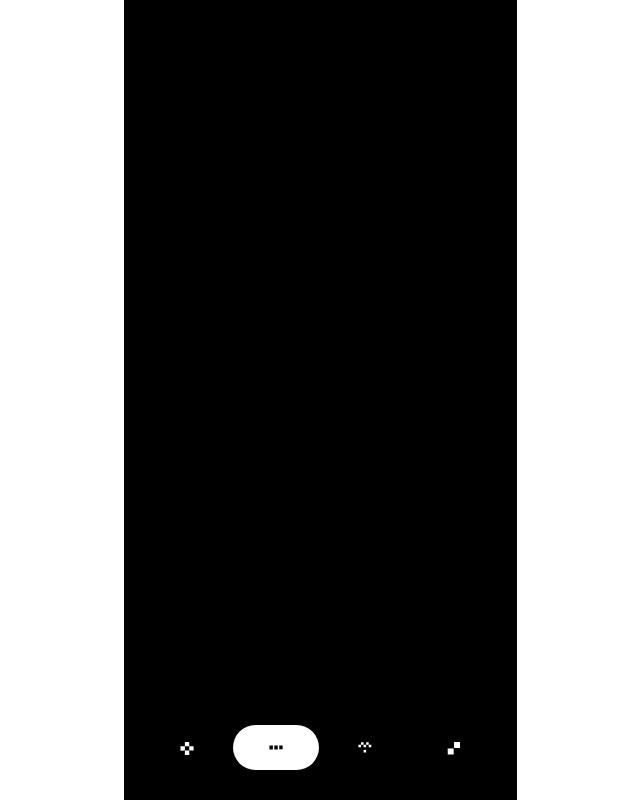
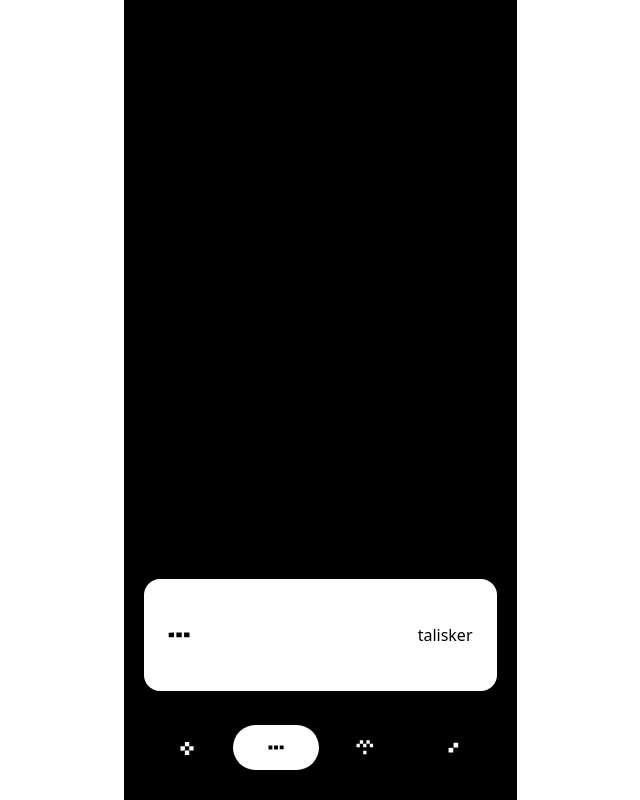
Before and after one commit to mmoengg/whiary, a Next.js app: page /lists in a window 1280 px wide. Shown: the whole page, without its empty margins (320-960 px from the left). Built offline with nearby package versions, Linux system fonts and the light colour scheme.

Commit message:
fix: gnb icon 크기 변경, 각 페이지 연동

```diff
--- /dev/null
+++ b/components/lists/list-item/ListItem.jsx
@@ -0,0 +1,12 @@
+import Image from 'next/image';
+
+export default function ListItem() {
+	return (
+		<div className="w-full h-28 p-6 rounded-2xl bg-white flex items-center justify-between">
+			<div>
+				<Image src="/images/svg/i-list.svg" width={22} height={22} alt="list" />
+			</div>
+			<div>talisker</div>
+		</div>
+	);
+}
--- /dev/null
+++ b/components/lists/list-list/List.jsx
@@ -0,0 +1,9 @@
+import ListItem from '../list-item/ListItem';
+
+export default function List() {
+	return (
+		<>
+			<ListItem />
+		</>
+	);
+}
--- a/components/mains/main-tried/Tried.jsx
+++ b/components/mains/main-tried/Tried.jsx
@@ -7,21 +7,21 @@ export default function Tried() {
 			<ul className="flex flex-col gap-2 overflow-auto">
 				<li className="flex items-center justify-between">
 					<div className="flex items-center gap-3">
-						<Image src="/images/food/food1.jpg" width={40} height={40} alt="food1" className="rounded-2xl bg-white" />
+						<Image src="/images/svg/i-plus.svg" width={40} height={40} alt="" className="rounded-2xl bg-white" />
 						<p className="text-xs">Talisker</p>
 					</div>
 					<div className="w-[35px] h-[35px] text-secondary-900 text-xs border border-secondary-900 rounded-full flex items-center justify-center">5</div>
 				</li>
 				<li className="flex items-center justify-between">
 					<div className="flex items-center gap-3">
-						<Image src="/images/food/food1.jpg" width={40} height={40} alt="food1" className="rounded-2xl bg-white" />
+						<Image src="/images/svg/i-plus.svg" width={40} height={40} alt="" className="rounded-2xl bg-white" />
 						<p className="text-xs">Maker’s Mark</p>
 					</div>
 					<div className="w-[35px] h-[35px] text-secondary-900 text-xs border border-secondary-900 rounded-full flex items-center justify-center">5</div>
 				</li>
 				<li className="flex items-center justify-between">
 					<div className="flex items-center gap-3">
-						<Image src="/images/food/food1.jpg" width={40} height={40} alt="food1" className="rounded-2xl bg-white" />
+						<Image src="/images/svg/i-plus.svg" width={40} height={40} alt="" className="rounded-2xl bg-white" />
 						<p className="text-xs">The Balvenie</p>
 					</div>
 					<div className="w-[35px] h-[35px] text-secondary-900 text-xs border border-secondary-900 rounded-full flex items-center justify-center">5</div>
--- a/layouts/Layout.jsx
+++ b/layouts/Layout.jsx
@@ -17,17 +17,17 @@ export default function Layout({ children }) {
 					</li>
 					<li className={`gnb ${router.pathname === '/lists' ? 'gnb--active' : ''}`}>
 						<Link href="/lists" className="w-full h-full flex items-center justify-center ">
-							<Image src="/images/svg/i-list.svg" width={14} height={14} alt="home" />
+							<Image src="/images/svg/i-list.svg" width={16} height={16} alt="home" />
 						</Link>
 					</li>
 					<li className={`gnb ${router.pathname === '/wishs' ? 'gnb--active' : ''}`}>
 						<Link href="/wishs" className="w-full h-full flex items-center justify-center ">
-							<Image src="/images/svg/i-wish.svg" width={14} height={14} alt="home" />
+							<Image src="/images/svg/i-wish.svg" width={18} height={18} alt="home" />
 						</Link>
 					</li>
 					<li className={`gnb ${router.pathname === '/mypages' ? 'gnb--active' : ''}`}>
 						<Link href="/mypages" className="w-full h-full flex items-center justify-center ">
-							<Image src="/images/svg/i-mypage.svg" width={14} height={14} alt="home" />
+							<Image src="/images/svg/i-mypage.svg" width={11} height={11} alt="home" />
 						</Link>
 					</li>
 				</ul>
--- a/pages/lists/index.jsx
+++ b/pages/lists/index.jsx
@@ -1,5 +1,9 @@
-import React from 'react';
+import List from '@/components/lists/list-list/List';
 
 export default function Lists() {
-	return <div>list</div>;
+	return (
+		<>
+			<List />
+		</>
+	);
 }
--- /dev/null
+++ b/pages/mypages/index.jsx
@@ -0,0 +1,3 @@
+export default function MyPage() {
+	return <div className="text-white">MyPage</div>;
+}
--- /dev/null
+++ b/pages/wishs/index.jsx
@@ -0,0 +1,3 @@
+export default function Wishs() {
+	return <div className="text-white">Wishs</div>;
+}
--- a/styles/globals.css
+++ b/styles/globals.css
@@ -30,7 +30,7 @@ body {
 
 @layer utilities {
   .gnb {
-    @apply w-[86px] h-[45px] rounded-3xl bg-transparent invert brightness-100 cursor-pointer
+    @apply w-[86px] h-[45px] flex items-center rounded-3xl bg-transparent invert brightness-100 cursor-pointer
   }
   .gnb.gnb--active{
     @apply bg-white invert-0 brightness-[1]
```
